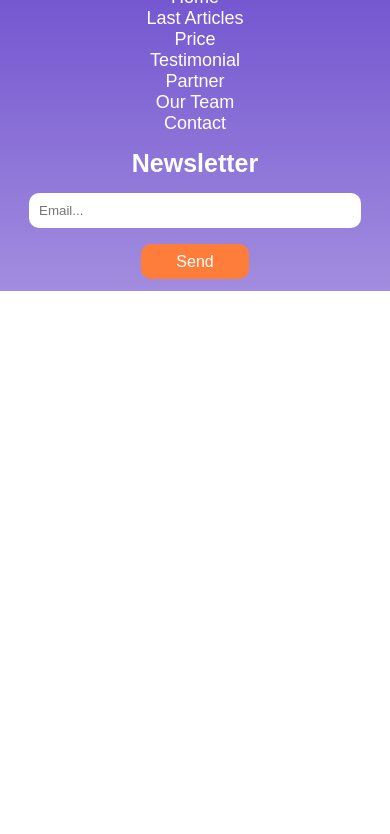
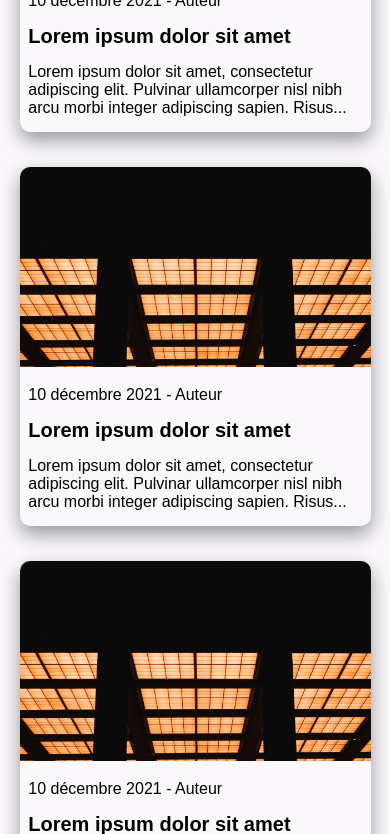
Before and after one commit to Terminev/css_avance, a plain HTML site: page index.html in a window 390 px wide. Shown: the part 1166-2000 px from the top of the page. Before the commit the page ends 1457 px from the top, so only its background shows below. Drawn offline with Linux system fonts and the light colour scheme.

Commit message:
ADD article section for mobile

```diff
--- a/css/style.css
+++ b/css/style.css
@@ -10,9 +10,11 @@ header {
     background-color: #451CC0;
     padding: 20px 0;
 }
+
 header h1 {
     color: white;
 }
+
 .header-container {
     display: flex;
     justify-content: space-between;
@@ -20,9 +22,11 @@ header h1 {
     margin: 0 auto;
     align-items: center;
 }
+
 nav ul {
     display: flex;
 }
+
 nav ul li {
     list-style: none;
 }
@@ -62,6 +66,47 @@ nav ul li {
     background-color: #FF7D3B;
     padding: 12px 48px;
     border-radius: 10px;
+}
+
+/* Section Articles */
+.Article {
+    background-color: #FAF8FB;
+}
+
+.Article h2 {
+    font-size: 25px;
+    text-align: center;
+    margin-bottom: 30px;
+    padding-top: 30px;
+}
+
+.containerArticle {
+    width: 90%;
+    margin: 0 auto;
+    padding-bottom: 15px;
+    box-shadow: 0px 8px 20px 0px rgba(0, 0, 0, 0.4);
+    border-radius: 10px;
+    margin-bottom: 35px;
+}
+
+.containerArticle img {
+    width: 100%;
+    height: 200px;
+    border-top-left-radius: 10px;
+    border-top-right-radius: 10px;
+}
+
+.containerArticle h3 {
+    font-size: 20px;
+    width: 95%;
+    margin: 0 auto;
+    padding-top: 15px;
+}
+
+.containerArticle p {
+    width: 95%;
+    margin: 0 auto;
+    padding-top: 15px;
 }
 
 
@@ -111,7 +156,7 @@ footer h2 {
     font-weight: 400;
 }
 
-.Newsletter h2{
+.Newsletter h2 {
     padding: 15px 0;
 }
 
--- a/index.html
+++ b/index.html
@@ -29,14 +29,39 @@
         </section>
 
         <section class="Article">
+            <h2>Last Articles</h2>
+            <div class="containerArticle">
+                <img src="img/articleImg.jpg" alt="img article">
+                <p>10 décembre 2021 - Auteur</p>
+                <h3>Lorem ipsum dolor sit amet</h3>
+                <p>Lorem ipsum dolor sit amet, consectetur adipiscing elit. Pulvinar ullamcorper nisl nibh arcu morbi
+                    integer adipiscing sapien. Risus...</p>
+            </div>
 
+            <div class="containerArticle">
+                <img src="img/articleImg.jpg" alt="img article">
+                <p>10 décembre 2021 - Auteur</p>
+                <h3>Lorem ipsum dolor sit amet</h3>
+                <p>Lorem ipsum dolor sit amet, consectetur adipiscing elit. Pulvinar ullamcorper nisl nibh arcu morbi
+                    integer adipiscing sapien. Risus...</p>
+            </div>
+
+            <div class="containerArticle">
+                <img src="img/articleImg.jpg" alt="img article">
+                <p>10 décembre 2021 - Auteur</p>
+                <h3>Lorem ipsum dolor sit amet</h3>
+                <p>Lorem ipsum dolor sit amet, consectetur adipiscing elit. Pulvinar ullamcorper nisl nibh arcu morbi
+                    integer adipiscing sapien. Risus...</p>
+            </div>
         </section>
     </main>
 
     <footer>
         <div class="AboutFollow">
             <h2>About us</h2>
-            <p>Lorem ipsum dolor sit amet, consectetur adipiscing elit. At tellus elementum eu dolor vivamus maecenas platea sit. Gravida iaculis sagittis maecenas sed placerat facilisis. Mi nulla tincidunt elementum eu</p>
+            <p>Lorem ipsum dolor sit amet, consectetur adipiscing elit. At tellus elementum eu dolor vivamus maecenas
+                platea sit. Gravida iaculis sagittis maecenas sed placerat facilisis. Mi nulla tincidunt elementum eu
+            </p>
             <h2>Follow us</h2>
             <div class="SocialNetworks">
                 <img src="img/Facebook.png" alt="img Facebook">
```
